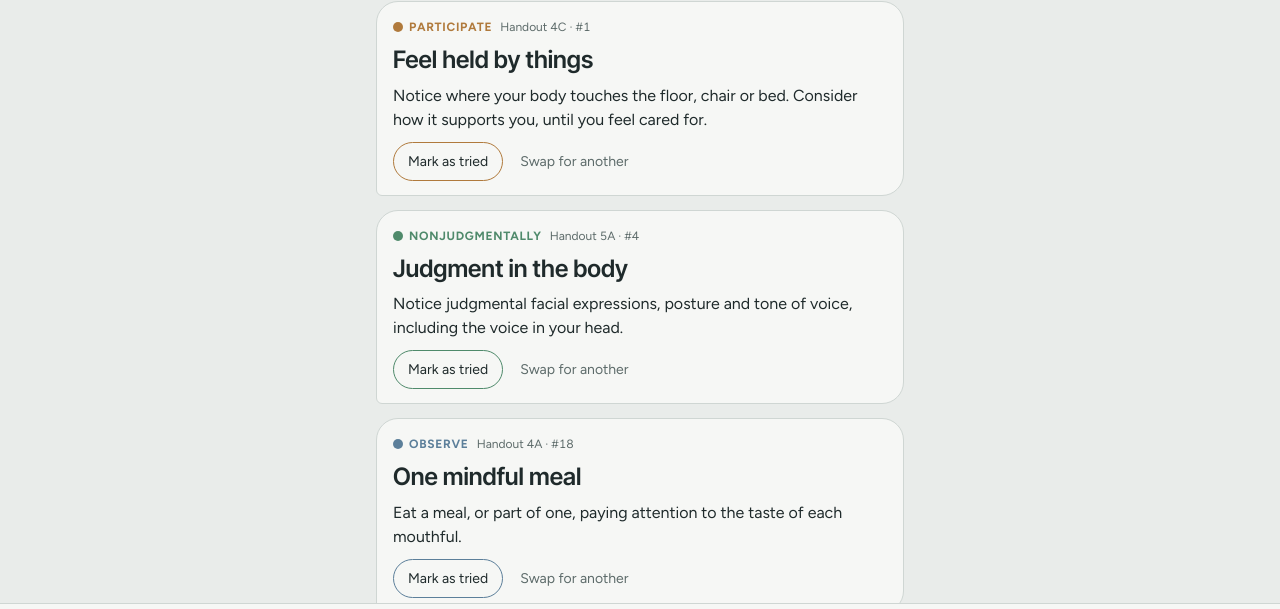
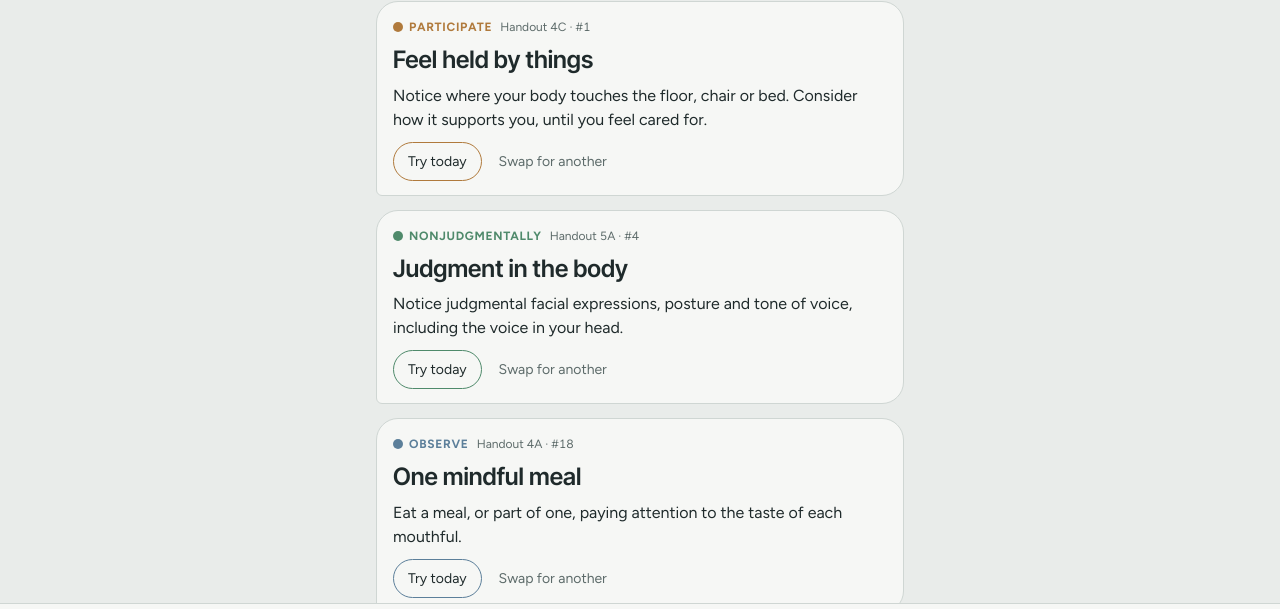
Before and after one commit to nwestheimer/mindfulness, a plain HTML site: page index.html in a window 1280 px wide. Shown: the part 139-748 px from the top of the page. Drawn offline with Linux system fonts and the light colour scheme.

Commit message:
Add files via upload

```diff
--- a/index.html
+++ b/index.html
@@ -222,7 +222,7 @@ function renderToday(){
       <h2>${esc(p.title)}</h2>
       <p>${esc(p.prompt)}</p>
       <div class="row">
-        <button class="tried" id="tried-${i}" aria-pressed="${pk.tried}">${pk.tried?"Tried it ✓":"Mark as tried"}</button>
+        <button class="tried" id="tried-${i}" aria-pressed="${pk.tried}">${pk.tried?"Tried today":"Try today"}</button>
         ${pk.tried?"":`<button class="ghost" id="swap-${i}">Swap for another</button>`}
       </div>`;
     box.appendChild(el);
```
